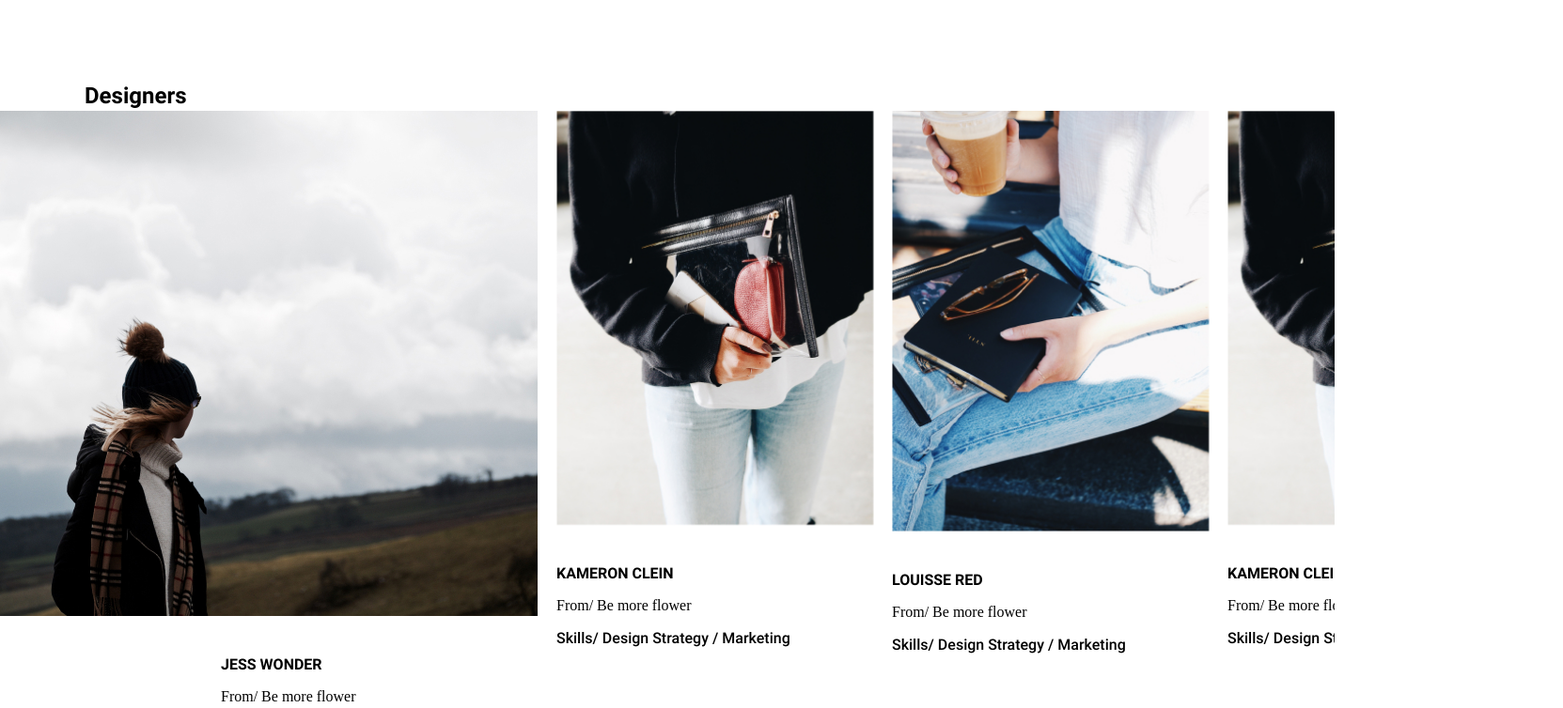
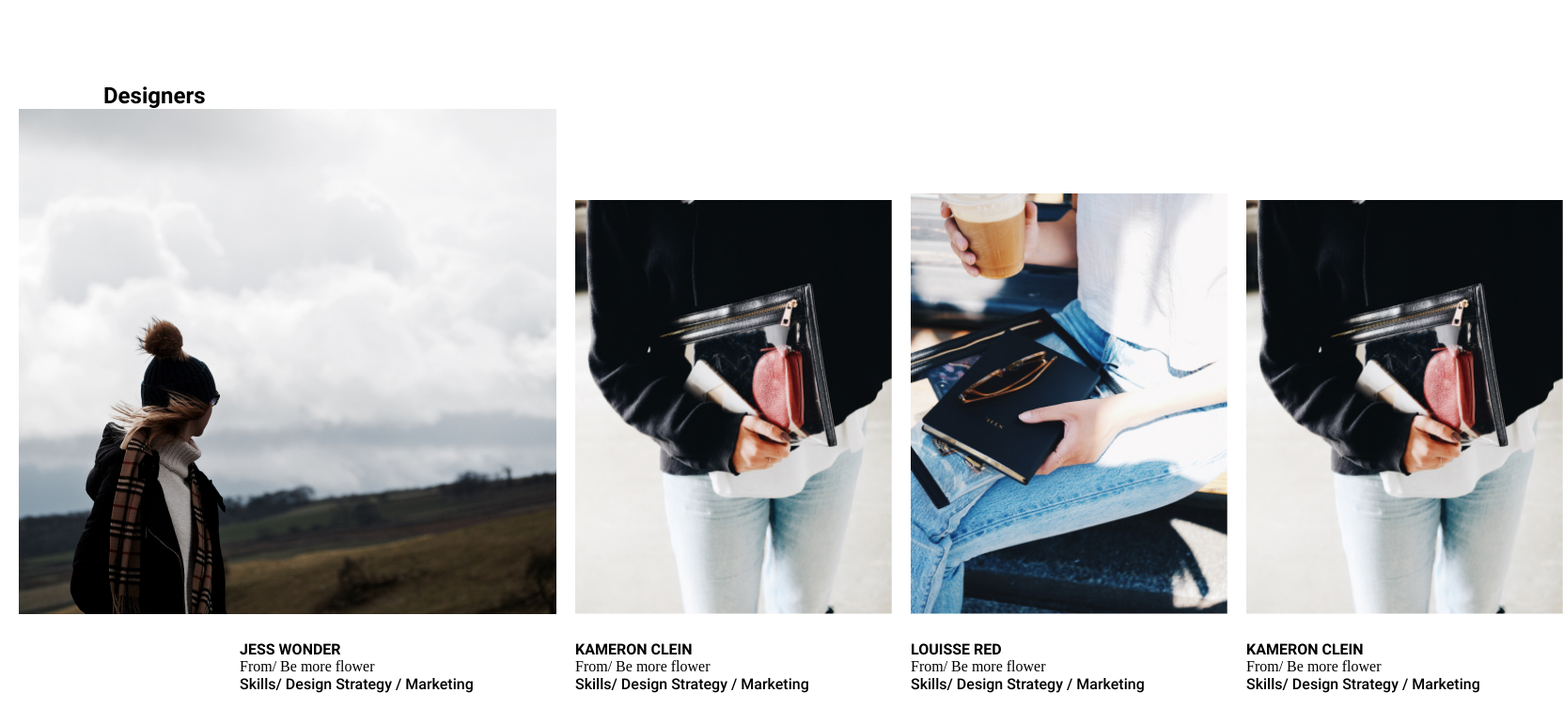
Before and after one commit to serjikko/otus-css-kononenko, a plain HTML site: page index.html in a window 1280 px wide. Shown: the part 1757-2511 px from the top of the page at 94% size, 1663 px wide, since content can reach past the window. Drawn offline with nearby package versions, Linux system fonts and the light colour scheme; a web font is replaced by a local one.

Commit message:
designers-section исправления по замечаниям

```diff
--- a/style/style.css
+++ b/style/style.css
@@ -354,8 +354,8 @@
 
     p {
       display: block;
-      margin-block-start: 1em;
-      margin-block-end: 1em;
+      /* margin-block-start: 1em; */
+      /* margin-block-end: 1em; */
       margin-inline-start: 0px;
       margin-inline-end: 0px;
   }
@@ -483,8 +483,9 @@
 
 /* !!!! hm7 */
 .designers-container {
-  width: 1420px;
-  margin: 0 auto;
+  /* max-width: 1420px; */
+  margin: 0px 20px 10.4% 20px;
+  /* margin: 0 auto; */
 }
 
 .desingner_text {
@@ -494,12 +495,13 @@
 }
 
 .desingners{
-  overflow-x: scroll;
+  /* overflow-x: scroll; */
 }
 
 .desingner-gallery{
 display: flex;
 gap: 20px;
+align-items: end;
 }
 
 .desingner_info{
@@ -507,15 +509,15 @@ gap: 20px;
   flex-shrink: 0;
   display: flex;
   flex-direction: column;
-
+  overflow-x: auto;
 }
 
 .desingner_image{
   width: 100%;
-  position: relative;
+  /* position: relative; */
   left: 50%;
   top: 50%;
-  transform: translate(-50%, -50%);
+  /* transform: translate(-50%, -50%); */
 
 }
 
```
